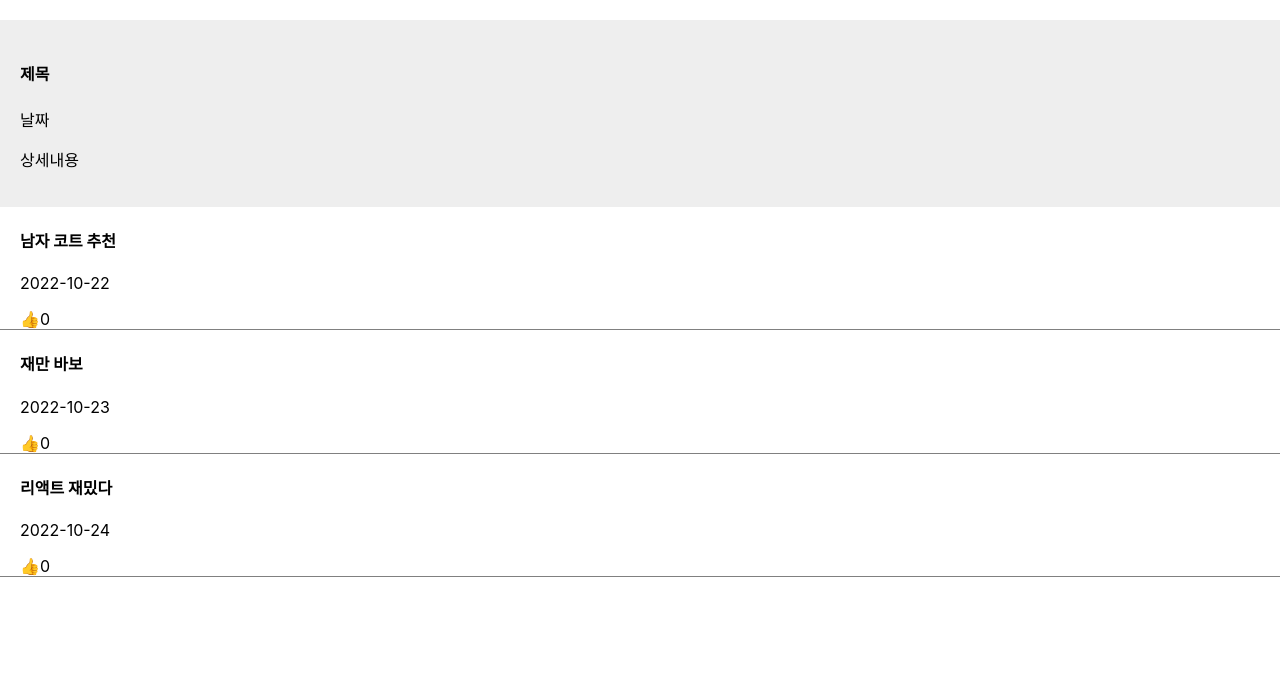
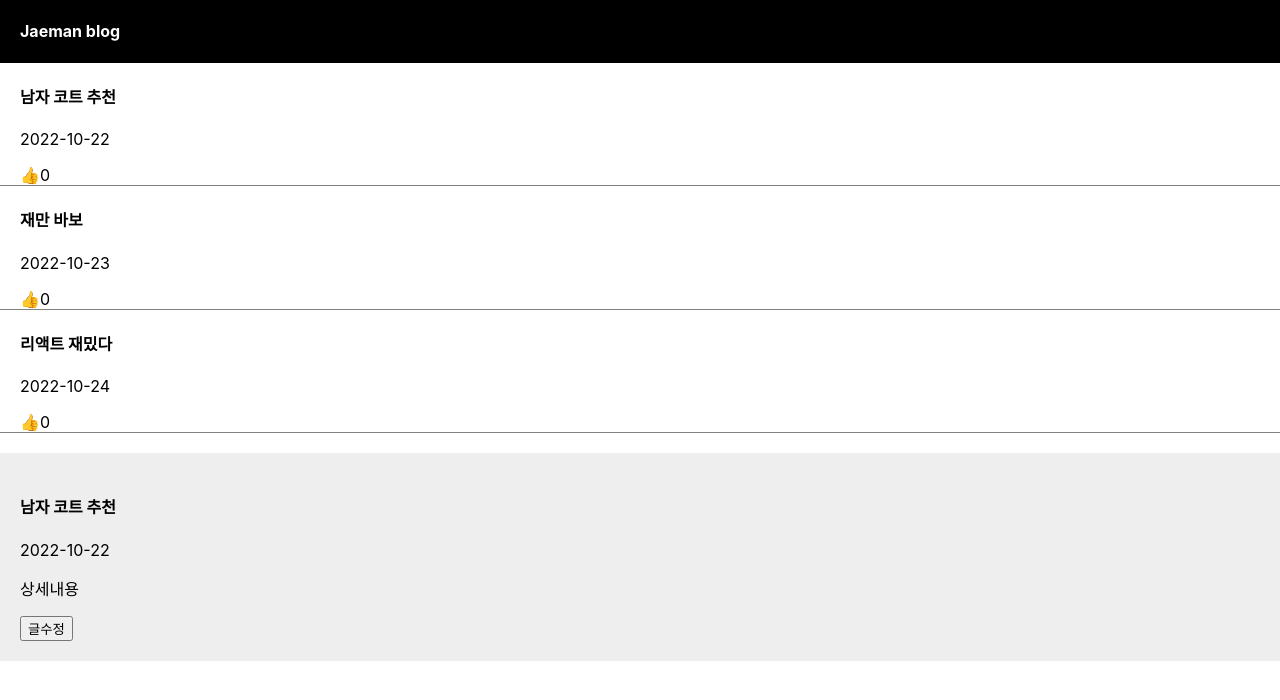
Before and after one commit to jaemaning/blog, a React (Create React App) app: page / in a window 1280 px wide. Both pictures are taken after a click on the element "남자 코트 추천". Shown: the top 700 px of the page. Built offline with nearby package versions, Linux system fonts and the light colour scheme.

Commit message:
20221029_kjm(props 배움)

```diff
--- a/src/App.js
+++ b/src/App.js
@@ -10,6 +10,7 @@ function App() {
   let [글날짜, setDatetime] = useState(['2022-10-22', '2022-10-23', '2022-10-24']);
   let [like_count, setLikecount] = useState([0, 0, 0]);
   let [modal, setModal] = useState(false);
+  let [modal글제목, setModal글제목] = useState(0)
   console.log(like_count[0])
 
   // function like_click() {
@@ -18,10 +19,10 @@ function App() {
 
   return (
     <div className="App">
-      {/* <div className="black-nav">
+      <div className="black-nav">
         <h4 id={blog_name}>Jaeman blog</h4>
       </div>
-      <div className='list'>
+      {/* <div className='list'>
         <h4>{글제목[0]} <span onClick={() => { setLikecount(like_count + 1) }}>좋아요</span> {like_count} </h4>
 
         <button onClick={() => {
@@ -49,15 +50,13 @@ function App() {
         <p>{글날짜[2]}</p>
       </div> */}
 
-      {
-        modal == true ? <Modal></Modal> : null
-      }
+
 
       {
         글제목.map(function (a, i) {
           return (
             <div className='list'>
-              <h4 onClick={() => { modal == false ? setModal(true) : setModal(false) }}>{글제목[i]}</h4>
+              <h4 onClick={() => { modal == false ? setModal(true) : setModal(false); setModal글제목(i) }}>{글제목[i]}</h4>
               <p>{글날짜[i]}</p>
               <span onClick={() => {
                 let copy_likecount = [...like_count];
@@ -69,6 +68,9 @@ function App() {
           )
         })
       }
+      {
+        modal == true ? <Modal modal글제목={modal글제목} 글제목변경={글제목변경} 글제목={글제목} 글날짜={글날짜}></Modal> : null
+      }
 
     </div >
 
@@ -76,12 +78,13 @@ function App() {
   );
 }
 
-function Modal() {
+function Modal(props) {
   return (
     <div className='modal'>
-      <h4>제목</h4>
-      <p>날짜</p>
+      <h4>{props.글제목[props.modal글제목]}</h4>
+      <p>{props.글날짜[props.modal글제목]}</p>
       <p>상세내용</p>
+      <button onClick={() => { props.글제목변경(['여자 코트 추천', '강남 우동 맛집', '파이썬독학']) }}>글수정</button>
     </div>
   )
 }
```
